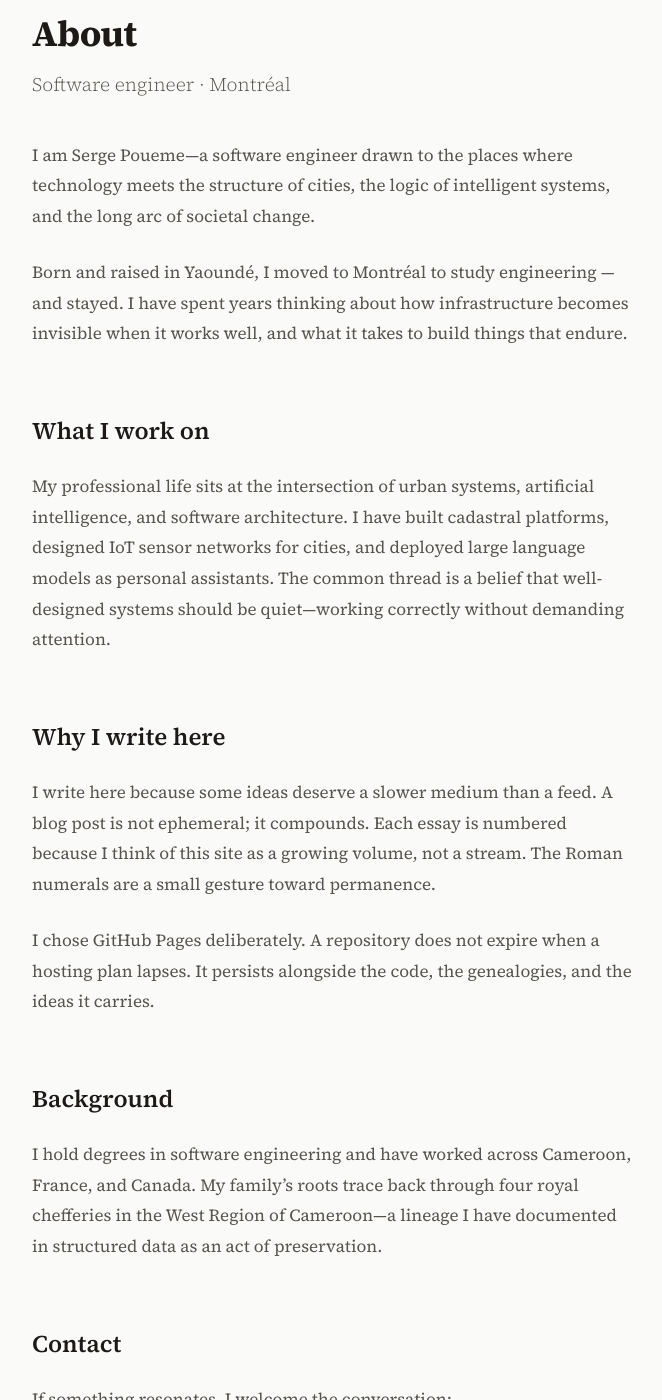
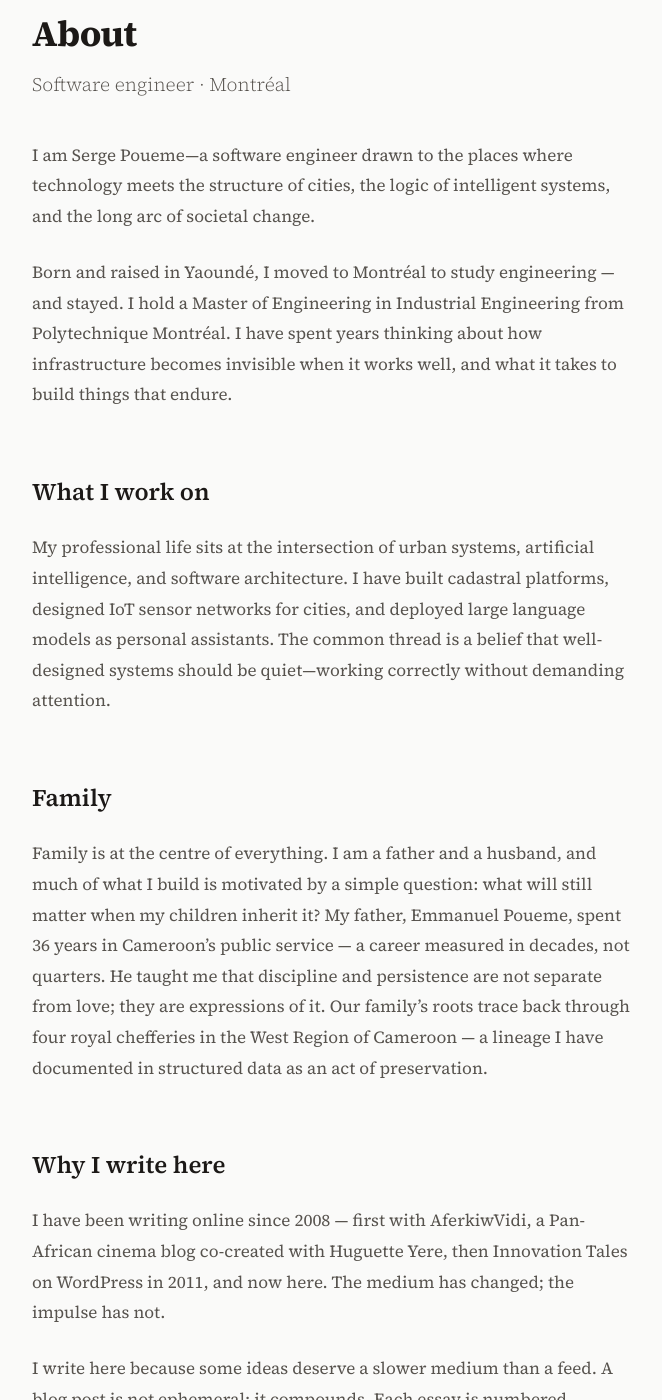
Before and after one commit to sdpoueme/sdpoueme.github.io, a Jekyll site: the page built from about.md, in a window 1280 px wide and 1400 px high, scrolled down 195 px. Shown: the whole window, without its empty margins (308-970 px from the left). Built offline with Jekyll 4.4.1, drawn with Linux system fonts in a browser that asks for light colours.

```diff
--- a/about.md
+++ b/about.md
@@ -8,21 +8,23 @@
 
 I am Serge Poueme—a software engineer drawn to the places where technology meets the structure of cities, the logic of intelligent systems, and the long arc of societal change.
 
-Born and raised in Yaoundé, I moved to Montréal to study engineering — and stayed. I have spent years thinking about how infrastructure becomes invisible when it works well, and what it takes to build things that endure.
+Born and raised in Yaoundé, I moved to Montréal to study engineering — and stayed. I hold a Master of Engineering in Industrial Engineering from Polytechnique Montréal. I have spent years thinking about how infrastructure becomes invisible when it works well, and what it takes to build things that endure.
 
 ## What I work on
 
 My professional life sits at the intersection of urban systems, artificial intelligence, and software architecture. I have built cadastral platforms, designed IoT sensor networks for cities, and deployed large language models as personal assistants. The common thread is a belief that well-designed systems should be quiet—working correctly without demanding attention.
 
+## Family
+
+Family is at the centre of everything. I am a father and a husband, and much of what I build is motivated by a simple question: what will still matter when my children inherit it? My father, Emmanuel Poueme, spent 36 years in Cameroon's public service — a career measured in decades, not quarters. He taught me that discipline and persistence are not separate from love; they are expressions of it. Our family's roots trace back through four royal chefferies in the West Region of Cameroon — a lineage I have documented in structured data as an act of preservation.
+
 ## Why I write here
+
+I have been writing online since 2008 — first with AferkiwVidi, a Pan-African cinema blog co-created with Huguette Yere, then Innovation Tales on WordPress in 2011, and now here. The medium has changed; the impulse has not.
 
 I write here because some ideas deserve a slower medium than a feed. A blog post is not ephemeral; it compounds. Each essay is numbered because I think of this site as a growing volume, not a stream. The Roman numerals are a small gesture toward permanence.
 
 I chose GitHub Pages deliberately. A repository does not expire when a hosting plan lapses. It persists alongside the code, the genealogies, and the ideas it carries.
-
-## Background
-
-I hold degrees in software engineering and have worked across Cameroon, France, and Canada. My family's roots trace back through four royal chefferies in the West Region of Cameroon—a lineage I have documented in structured data as an act of preservation.
 
 ## Contact
 
```
